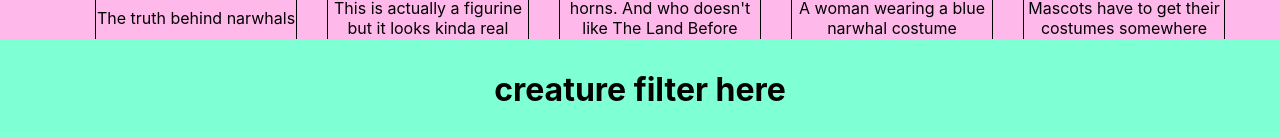
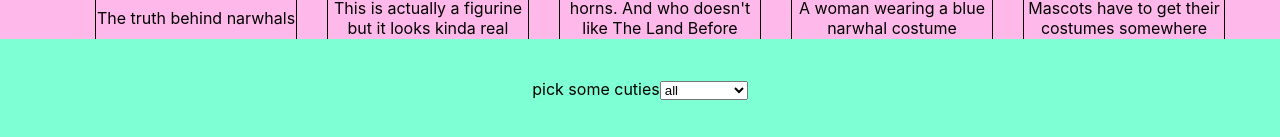
Before and after one commit to sorayabenson/lab-03-creature-gallery, a React (Create React App) app: page / in a window 1280 px wide. Shown: the part 661-798 px from the top of the page. Built offline with nearby package versions, Linux system fonts and the light colour scheme; grey boxes are pictures that could not be loaded.

Commit message:
filter works baby!

```diff
--- a/src/App.js
+++ b/src/App.js
@@ -1,11 +1,22 @@
 import './App.css';
+import React from 'react';
 import creaturesArray from './data.js';
 import CreatureHeader from './Header/Header.js';
 import CreatureList from './Creatures/CreatureList.js';
-// import CreatureMain from './Main/Main.js';
+import { render } from '@testing-library/react';
 
+export default class App extends React.Component {
+  state = {
+    keyword: '',
+  }
 
-function App() {
+  render() {
+    const filteredCreatures = creaturesArray.filter((creature) => {
+      if (!this.state.keyword) return true;
+      if (creature.keyword === this.state.keyword) return true;
+      return false;
+    });
+
     return (
       <div className="App">
 
@@ -15,18 +26,41 @@ function App() {
 
           <div className="creatureGallery">
 
-              <CreatureList />
+                <CreatureList filteredCreatures={filteredCreatures}/>
 
           </div>
 
           <div className="creatureFilter">
-            <h1>creature filter here</h1>
+              <form className="creatureForm">
+                pick some cuties
+                <select
+                  value={this.state.keyword}
+                  onChange={(e) => {
+                    this.setState({
+                      keyword: e.target.value
+                    })
+                  }}
+                >
+                  <option value="">all</option>
+                  <option value="addax">addax</option>
+                  <option value="chameleon">chameleon</option>
+                  <option value="dragon">dragon</option>
+                  <option value="lizard">lizard</option>
+                  <option value="markhor">markhor</option>
+                  <option value="mouflon">mouflon</option>
+                  <option value="narwhal">narwhal</option>
+                  <option value="rhino">rhino</option>
+                  <option value="triceratops">triceratops</option>
+                  <option value="unicorn">unicorn</option>
+                  <option value="unilego">unilego</option>
+                </select>
+              </form>
+
           </div>
 
         </main>
 
       </div>
-  );
+    )
   }
-
-export default App;
+}
--- a/src/Creatures/CreatureList.js
+++ b/src/Creatures/CreatureList.js
@@ -1,15 +1,14 @@
 import React from 'react';
 import CreatureItem from './CreatureItem.js';
-import creaturesArray from '../data.js';
 import './Creatures.css';
 
 class CreatureList extends React.Component {
 
     render() {
 
-        const CreatureWrapper = creaturesArray.map(
+        const CreatureWrapper = this.props.filteredCreatures.map( //eslint-disable-line
             creature => <CreatureItem
-                key={creature.keyword}
+                key={creature.title}
                 creatureProp={creature} />)
 
         return (
```
Also changed, not shown: 2 other files (tests, documents, lock files or other folders). Lines whose indentation alone changed are shown as unchanged.
